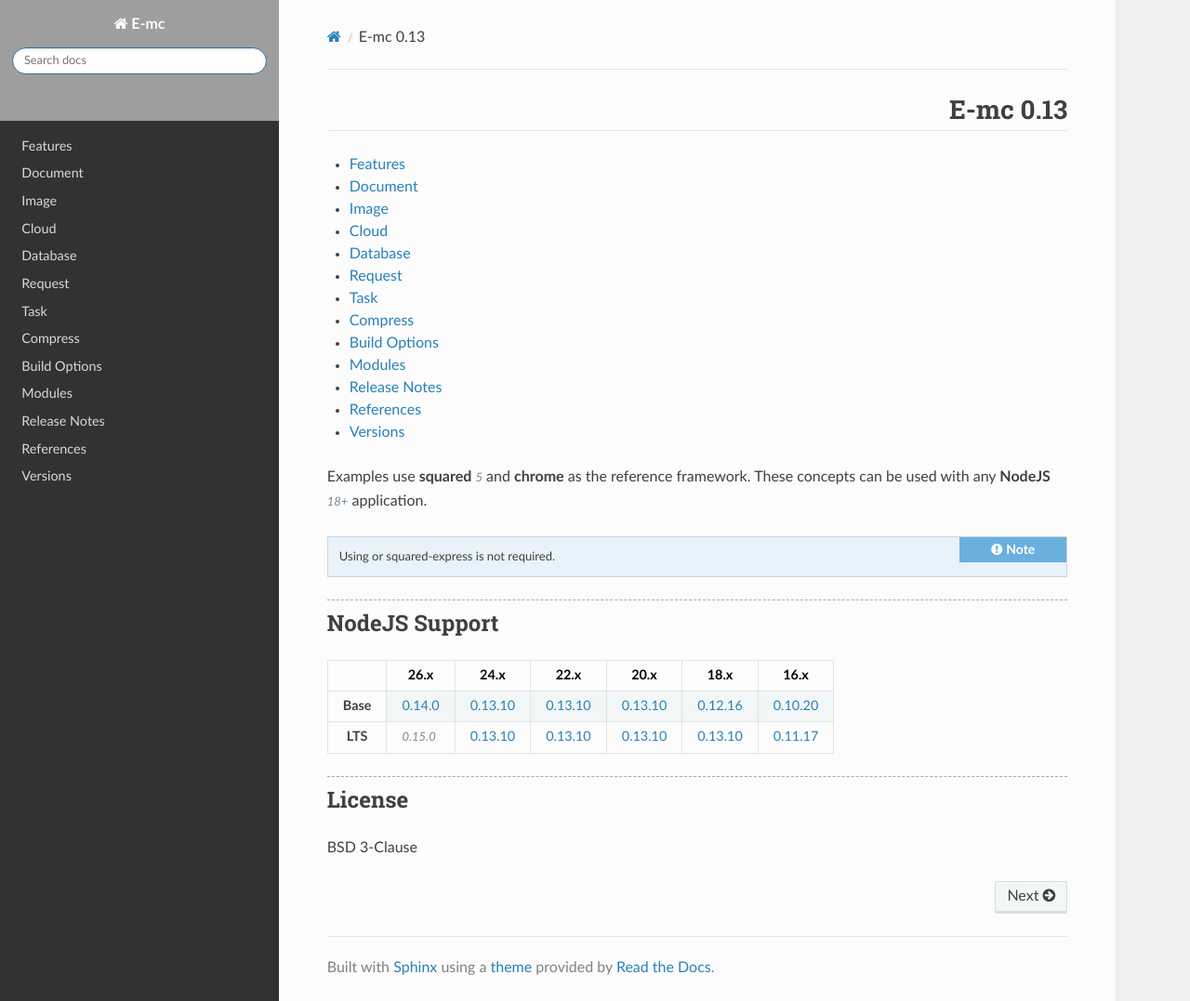
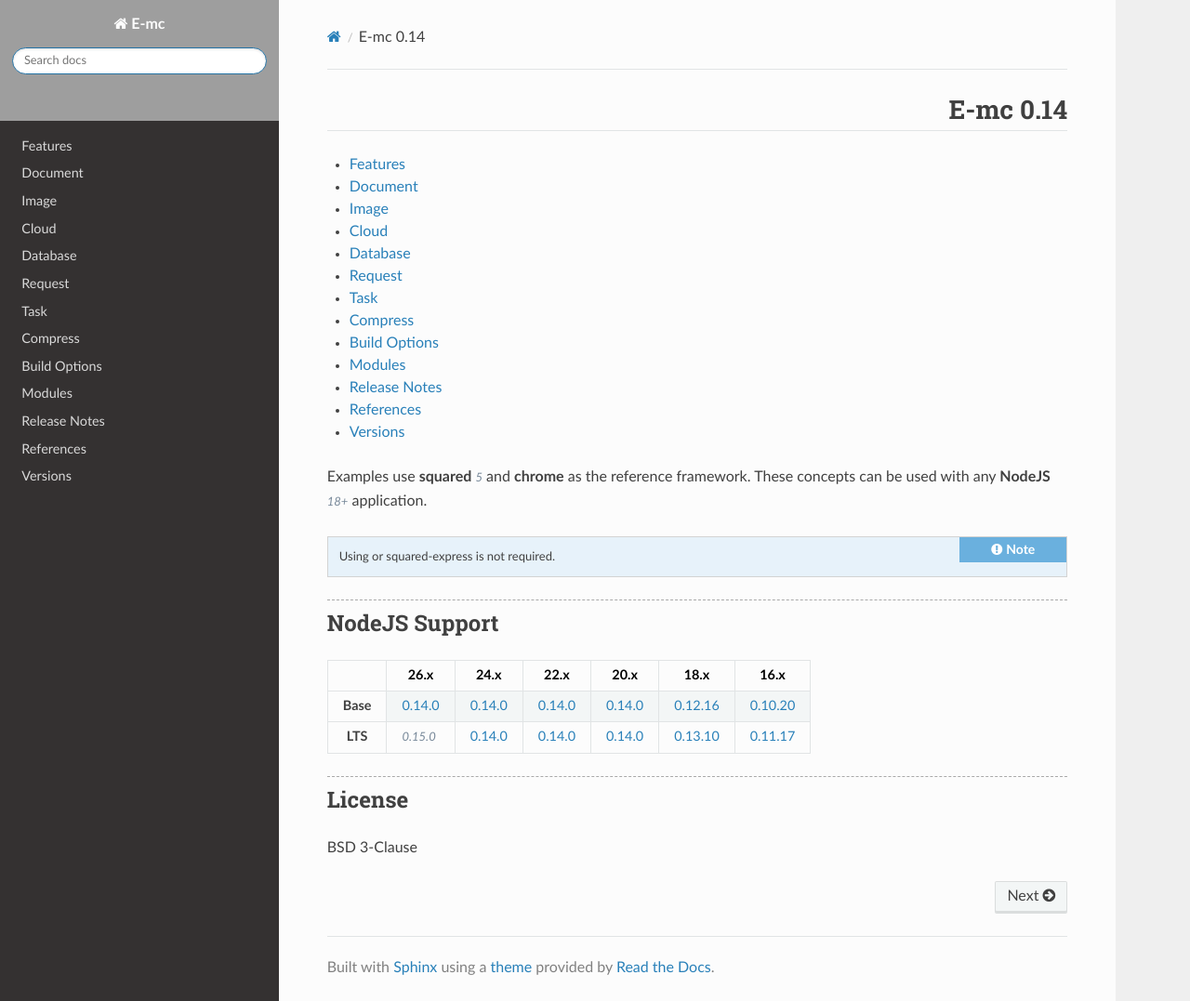
Before and after one commit to anpham6/chrome-docs, a Sphinx documentation site: the page built from source/index.rst, in a window 1280 px wide and 1077 px high. Shown: the whole window at 93% size. Built offline with Sphinx 7.4.7 and the Read the Docs theme 3.1.0, drawn with Linux system fonts in a browser that asks for light colours; grey boxes are pictures that could not be loaded.

```diff
--- a/source/conf.py
+++ b/source/conf.py
@@ -9,7 +9,7 @@
 project = 'E-mc'
 copyright = 'squared 2026'
 author = 'An Pham'
-release = '0.13.10'
+release = '0.14.0'
 
 # -- General configuration ---------------------------------------------------
 # https://www.sphinx-doc.org/en/master/usage/configuration.html#general-configuration
@@ -38,7 +38,7 @@ rst_prolog = """
 
 html_theme = 'sphinx_rtd_theme'
 html_theme_options = {
-  'style_nav_header_background': 'url(https://e-mc.readthedocs.io/en/latest/_static/places/006.png);',
+  'style_nav_header_background': 'url(https://e-mc.readthedocs.io/en/latest/_static/places/007.png);',
   'navigation_depth': 3,
   'includehidden': False,
 }
--- a/source/features.rst
+++ b/source/features.rst
@@ -21,9 +21,9 @@ Encoding
 - Gzip
 - Deflate
 - Brotli :alt:`(br)`
-- Zstandard :alt:`(zstd)` [#]_
+- Zstandard :alt:`(zst)` [#]_
 
 .. [#] { socketPath: "/tmp/static0.sock", uri: "file:///path/filename" }
 .. [#] apt install aria2 | pacman -S aria2
 .. [#] apt install rclone | pacman -S rclone
-.. [#] npm i zstd-codec (until E-mc 0.12/NodeJS 22.15)
+.. [#] NodeJS 22.15
--- a/source/index.rst
+++ b/source/index.rst
@@ -1,5 +1,5 @@
 =========
-E-mc 0.13
+E-mc 0.14
 =========
 
 .. toctree::
@@ -42,17 +42,17 @@ NodeJS Support
     - 18.x
     - 16.x
   * - Base
-    - `0.14.0 <https://github.com/anpham6/e-mc/tree/0.14.0>`_
-    - `0.13.10 <https://github.com/anpham6/e-mc/releases/tag/v0.13.10>`_
-    - `0.13.10 <https://github.com/anpham6/e-mc/releases/tag/v0.13.10>`_
-    - `0.13.10 <https://github.com/anpham6/e-mc/releases/tag/v0.13.10>`_
+    - `0.14.0 <https://github.com/anpham6/e-mc/releases/tag/v0.14.0>`_
+    - `0.14.0 <https://github.com/anpham6/e-mc/releases/tag/v0.14.0>`_
+    - `0.14.0 <https://github.com/anpham6/e-mc/releases/tag/v0.14.0>`_
+    - `0.14.0 <https://github.com/anpham6/e-mc/releases/tag/v0.14.0>`_
     - `0.12.16 <https://github.com/anpham6/e-mc/releases/tag/v0.12.16>`_
     - `0.10.20 <https://github.com/anpham6/e-mc/releases/tag/v0.10.20>`_
   * - LTS
     - :alt:`0.15.0`
-    - `0.13.10 <https://github.com/anpham6/e-mc/releases/tag/v0.13.10>`_
-    - `0.13.10 <https://github.com/anpham6/e-mc/releases/tag/v0.13.10>`_
-    - `0.13.10 <https://github.com/anpham6/e-mc/releases/tag/v0.13.10>`_
+    - `0.14.0 <https://github.com/anpham6/e-mc/releases/tag/v0.14.0>`_
+    - `0.14.0 <https://github.com/anpham6/e-mc/releases/tag/v0.14.0>`_
+    - `0.14.0 <https://github.com/anpham6/e-mc/releases/tag/v0.14.0>`_
     - `0.13.10 <https://github.com/anpham6/e-mc/releases/tag/v0.13.10>`_
     - `0.11.17 <https://github.com/anpham6/e-mc/releases/tag/v0.11.17>`_
 
--- a/source/versions.rst
+++ b/source/versions.rst
@@ -7,6 +7,7 @@ Versions
 ========== ======== ======== ========
    Date      Docs      E-mc     Pi-r
 ========== ======== ======== ========
+2026-04-29    0.8.0   0.14.0   0.12.0
 2026-03-20    0.7.5   0.13.9   0.11.2
 2026-02-09    0.7.4   0.13.8   0.11.1
 2026-01-20    0.7.3   0.13.7   0.11.1
```
Also changed, not shown: README.md (+2 -1 lines), .readthedocs.yaml, source/_static/places/007.png (added).
